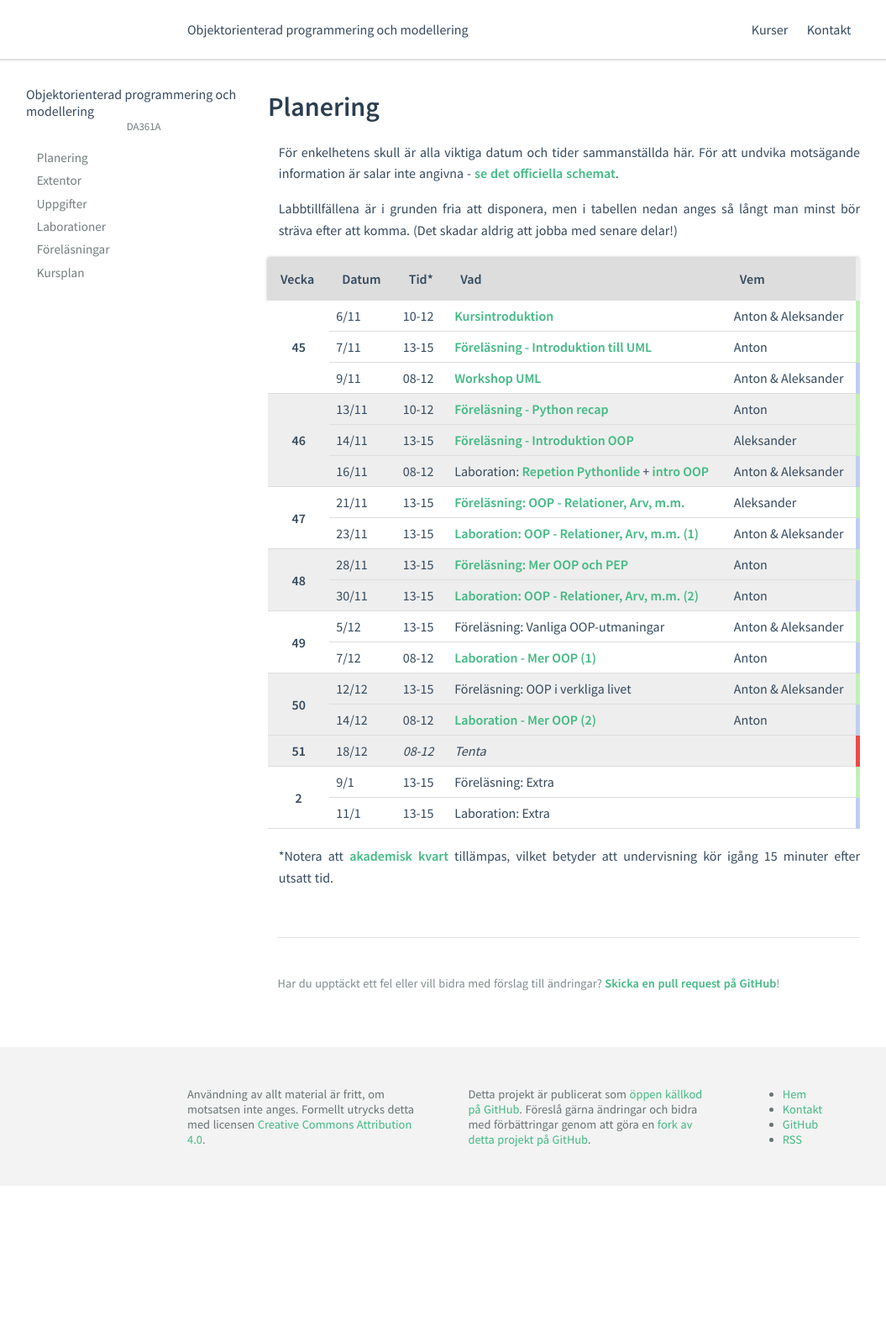
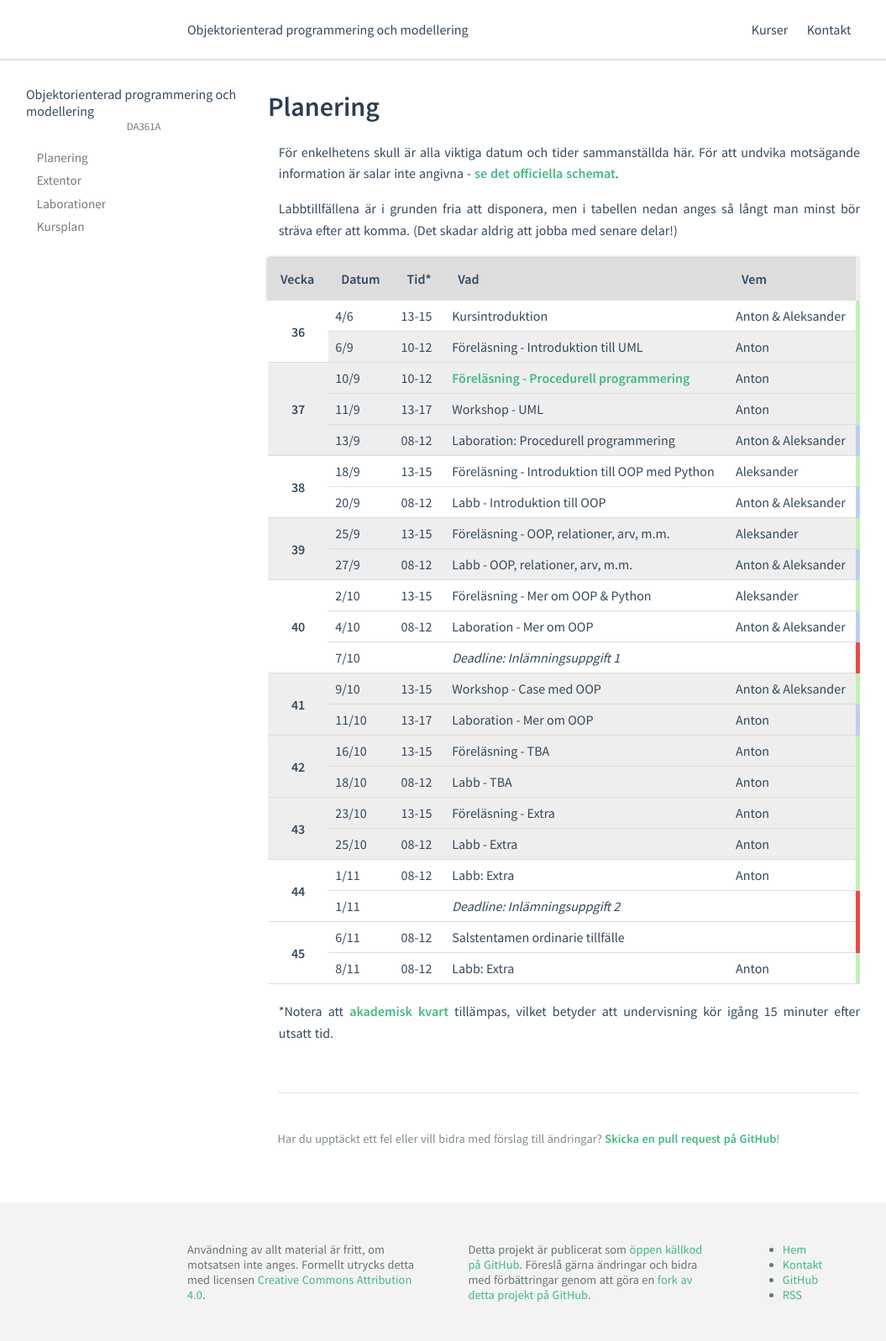
Before and after one commit to stefangeneralao/ia-oop-python, a Jekyll site: the page built from courses/da361a/plan.md, in a window 1280 px wide. Shown: the whole page at 84% size, without its empty margins (17-1072 px from the left). Built offline with Jekyll 4.4.1, drawn with Linux system fonts in a browser that asks for light colours; before the commit the page ends 1412 px from its top, so only the background shows below that.

Commit message:
New semester

```diff
--- a/_config.yml
+++ b/_config.yml
@@ -14,7 +14,7 @@
 kramdown:
     input: GFM
 
-exclude: ['Gemfile', 'Gemfile.lock', 'README.md', 'LICENSE.txt']
+exclude: ['Gemfile', 'Gemfile.lock', 'README.md', 'LICENSE.txt', 'vendor']
 
 include: ['.htaccess']
 
--- a/assets/js/common.js
+++ b/assets/js/common.js
@@ -183,7 +183,7 @@
     // Make external links open in a new tab
     function setTargetForLinks() {
         var anchors = document.getElementsByTagName( 'a' ),
-            re = new RegExp( '^http://da361a.ia-mah.se' );
+            re = new RegExp( '^http://da361a.ia-mau.se' );
 
         for ( var i = 0, len = anchors.length; i < len; i++ ) {
             var anchor = anchors[i];
--- a/courses/da361a/plan.md
+++ b/courses/da361a/plan.md
@@ -19,121 +19,155 @@
         <th>Vem</th>
     </tr>
     <tr class="lecture even">
-        <td rowspan="3">45</td>
-        <td>6/11</td>
-        <td>10-12</td>
-        <td><a href="/courses/da361a/lectures/F00.html">Kursintroduktion</a></td>
+        <td rowspan="2">36</td>
+        <td>4/6</td>
+        <td>13-15</td>
+        <td>Kursintroduktion</td>
         <td>Anton &amp; Aleksander</td>
     </tr>
-    <tr class="lecture even">
-        <td>7/11</td>
-        <td>13-15</td>
-        <td><a href="/courses/da361a/lectures/F01.html">Föreläsning - Introduktion till UML</a></td>
+    <tr class="lecture odd">
+        <td>6/9</td>
+        <td>10-12</td>
+        <td>Föreläsning - Introduktion till UML</td>
         <td>Anton</td>
     </tr>
+
+    <tr class="lecture odd">
+        <td rowspan="3">37</td>
+        <td>10/9</td>
+        <td>10-12</td>
+        <td><a href="/courses/da361a/exercises/L00.html">Föreläsning - Procedurell programmering</a></td>
+        <td>Anton</td>
+    </tr>
+    <tr class="lecture odd">
+        <td>11/9</td>
+        <td>13-17</td>
+        <td>Workshop - UML</td>
+        <td>Anton</td>
+    </tr>
+    <tr class="laboration odd">
+        <td>13/9</td>
+        <td>08-12</td>
+        <td>Laboration: Procedurell programmering</td>
+        <td>Anton &amp; Aleksander</td>
+    </tr>
+
+    <tr class="lecture even">
+        <td rowspan="2">38</td>
+        <td>18/9</td>
+        <td>13-15</td>
+        <td>Föreläsning - Introduktion till OOP med Python</td>
+        <td>Aleksander</td>
+    </tr>
     <tr class="laboration even">
-        <td>9/11</td>
+        <td>20/9</td>
         <td>08-12</td>
-        <td><a href="/courses/da361a/exercises/L0.html">Workshop UML</a></td>
+        <td>Labb - Introduktion till OOP</td>
         <td>Anton &amp; Aleksander</td>
     </tr>
 
     <tr class="lecture odd">
-        <td rowspan="3">46</td>
-        <td>13/11</td>
-        <td>10-12</td>
-        <td><a href="/courses/da361a/lectures/F02.html">Föreläsning - Python recap</a></td>
-        <td>Anton</td>
-    </tr>
-    <tr class="lecture odd">
-        <td>14/11</td>
+        <td rowspan="2">39</td>
+        <td>25/9</td>
         <td>13-15</td>
-        <td><a href="/courses/da361a/lectures/F03.html">Föreläsning - Introduktion OOP</a></td>
+        <td>Föreläsning - OOP, relationer, arv, m.m.</td>
         <td>Aleksander</td>
     </tr>
     <tr class="laboration odd">
-        <td>16/11</td>
+        <td>27/9</td>
         <td>08-12</td>
-        <td>Laboration: <a href="/courses/da361a/exercises/L00.html">Repetion Pythonlide</a> + <a href="/courses/da361a/exercises/L01.html">intro OOP</a></td>
+        <td>Labb - OOP, relationer, arv, m.m.</td>
         <td>Anton &amp; Aleksander</td>
     </tr>
 
     <tr class="lecture even">
-        <td rowspan="2">47</td>
-        <td>21/11</td>
+        <td rowspan="3">40</td>
+        <td>2/10</td>
         <td>13-15</td>
-        <td><a href="/courses/da361a/lectures/F04.html">Föreläsning: OOP - Relationer, Arv, m.m.</a></td>
+        <td>Föreläsning - Mer om OOP &amp; Python</td>
         <td>Aleksander</td>
     </tr>
     <tr class="laboration even">
-        <td>23/11</td>
-        <td>13-15</td>
-        <td><a href="/courses/da361a/exercises/L02.html">Laboration: OOP - Relationer, Arv, m.m. (1)</a></td>
+        <td>4/10</td>
+        <td>08-12</td>
+        <td>Laboration - Mer om OOP</td>
         <td>Anton &amp; Aleksander</td>
+    </tr>
+    <tr class="tenta even">
+        <td>7/10</td>
+        <td></td>
+        <td><em>Deadline: Inlämningsuppgift 1</em></td>
+        <td></td>
     </tr>
 
     <tr class="lecture odd">
-        <td rowspan="2">48</td>
-        <td>28/11</td>
+        <td rowspan="2">41</td>
+        <td>9/10</td>
         <td>13-15</td>
-        <td><a href="/courses/da361a/lectures/F05.html">Föreläsning: Mer OOP och PEP</a></td>
+        <td>Workshop - Case med OOP</td>
+        <td>Anton &amp; Aleksander</td>
+    </tr>
+	<tr class="laboration odd">
+		<td>11/10</td>
+		<td>13-17</td>
+		<td>Laboration - Mer om OOP</td>
+        <td>Anton</td>
+	</tr>
+
+    <tr class="lecture odd">
+        <td rowspan="2">42</td>
+        <td>16/10</td>
+        <td>13-15</td>
+        <td>Föreläsning - TBA</td>
         <td>Anton</td>
     </tr>
-    <tr class="laboration odd">
-        <td>30/11</td>
+    <tr class="lecture odd">
+        <td>18/10</td>
+        <td>08-12</td>
+        <td>Labb - TBA</td>
+        <td>Anton</td>
+    </tr>
+
+    <tr class="lecture odd">
+        <td rowspan="2">43</td>
+        <td>23/10</td>
         <td>13-15</td>
-        <td><a href="/courses/da361a/exercises/L04.html">Laboration: OOP - Relationer, Arv, m.m. (2)</a></td>
+        <td>Föreläsning - Extra</td>
+        <td>Anton</td>
+    </tr>
+    <tr class="lecture odd">
+        <td>25/10</td>
+        <td>08-12</td>
+        <td>Labb - Extra</td>
         <td>Anton</td>
     </tr>
 
     <tr class="lecture even">
-        <td rowspan="2">49</td>
-        <td>5/12</td>
-        <td>13-15</td>
-        <td>Föreläsning: Vanliga OOP-utmaningar</td>
-        <td>Anton &amp; Aleksander</td>
-    </tr>
-    <tr class="laboration even">
-        <td>7/12</td>
+        <td rowspan="2">44</td>
+        <td>1/11</td>
         <td>08-12</td>
-        <td><a href="/courses/da361a/exercises/L03.html">Laboration - Mer OOP (1)</a></td>
+        <td>Labb: Extra</td>
         <td>Anton</td>
     </tr>
-
-    <tr class="lecture odd">
-        <td rowspan="2">50</td>
-        <td>12/12</td>
-        <td>13-15</td>
-        <td>Föreläsning: OOP i verkliga livet</td>
-        <td>Anton &amp; Aleksander</td>
-    </tr>
-	<tr class="laboration odd">
-		<td>14/12</td>
-		<td>08-12</td>
-		<td><a href="/courses/da361a/exercises/L03.html">Laboration - Mer OOP (2)</a></td>
-        <td>Anton</td>
-	</tr>
-
-    <tr class="tenta assignment odd">
-        <td rowspan="1">51</td>
-        <td>18/12</td>
-        <td>08-12</td>
-        <td>Tenta</td>
+    <tr class="tenta even">
+        <td>1/11</td>
+        <td></td>
+        <td><em>Deadline: Inlämningsuppgift 2</em></td>
         <td></td>
     </tr>
 
-    <tr class="lecture even">
-        <td rowspan="2">2</td>
-        <td>9/1</td>
-        <td>13-15</td>
-        <td>Föreläsning: Extra</td>
+    <tr class="tenta even">
+        <td rowspan="2">45</td>
+        <td>6/11</td>
+        <td>08-12</td>
+        <td>Salstentamen ordinarie tillfälle</td>
         <td></td>
     </tr>
-    <tr class="laboration even">
-        <td>11/1</td>
-        <td>13-15</td>
-        <td>Laboration: Extra</td>
-        <td></td>
+    <tr class="lecture even">
+        <td>8/11</td>
+        <td>08-12</td>
+        <td>Labb: Extra</td>
+        <td>Anton</td>
     </tr>
 </table>
 
```
Also changed, not shown: _data/da361a.yml (+40 -40 lines), Gemfile.lock.
